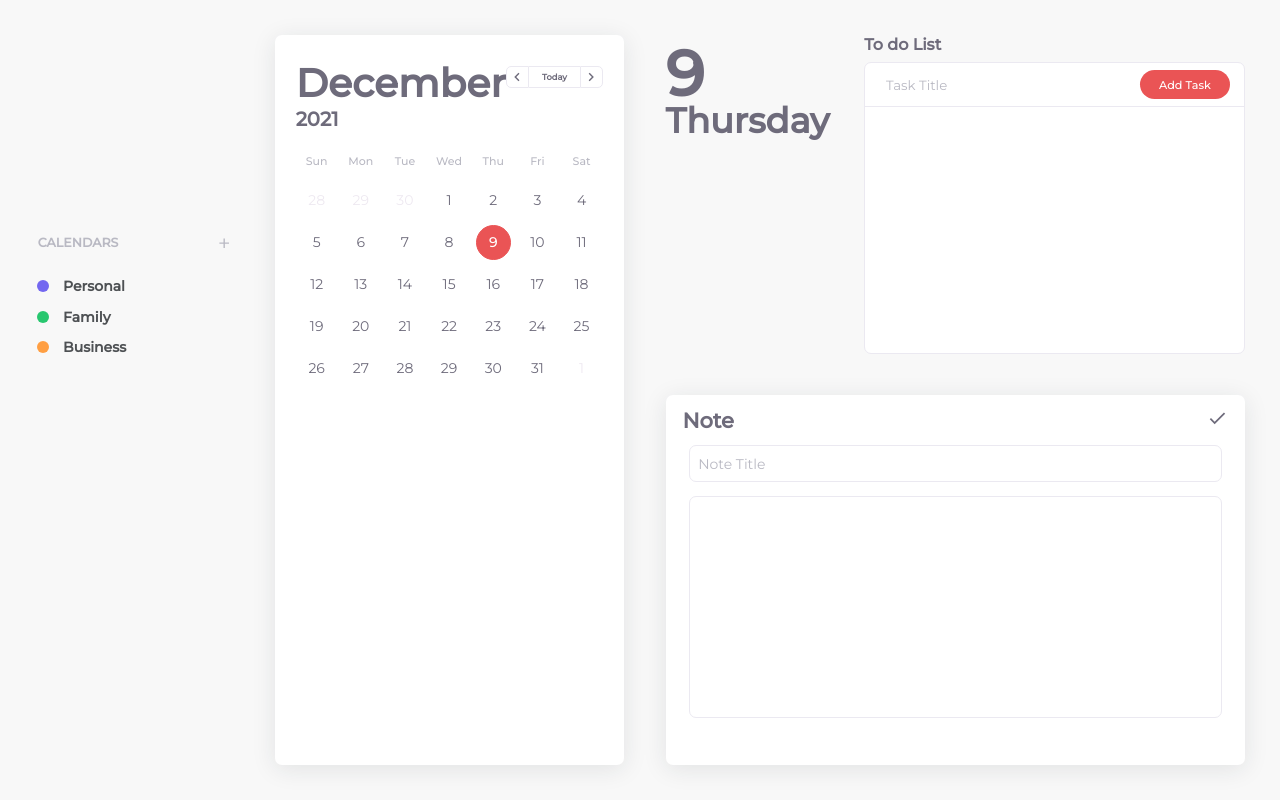
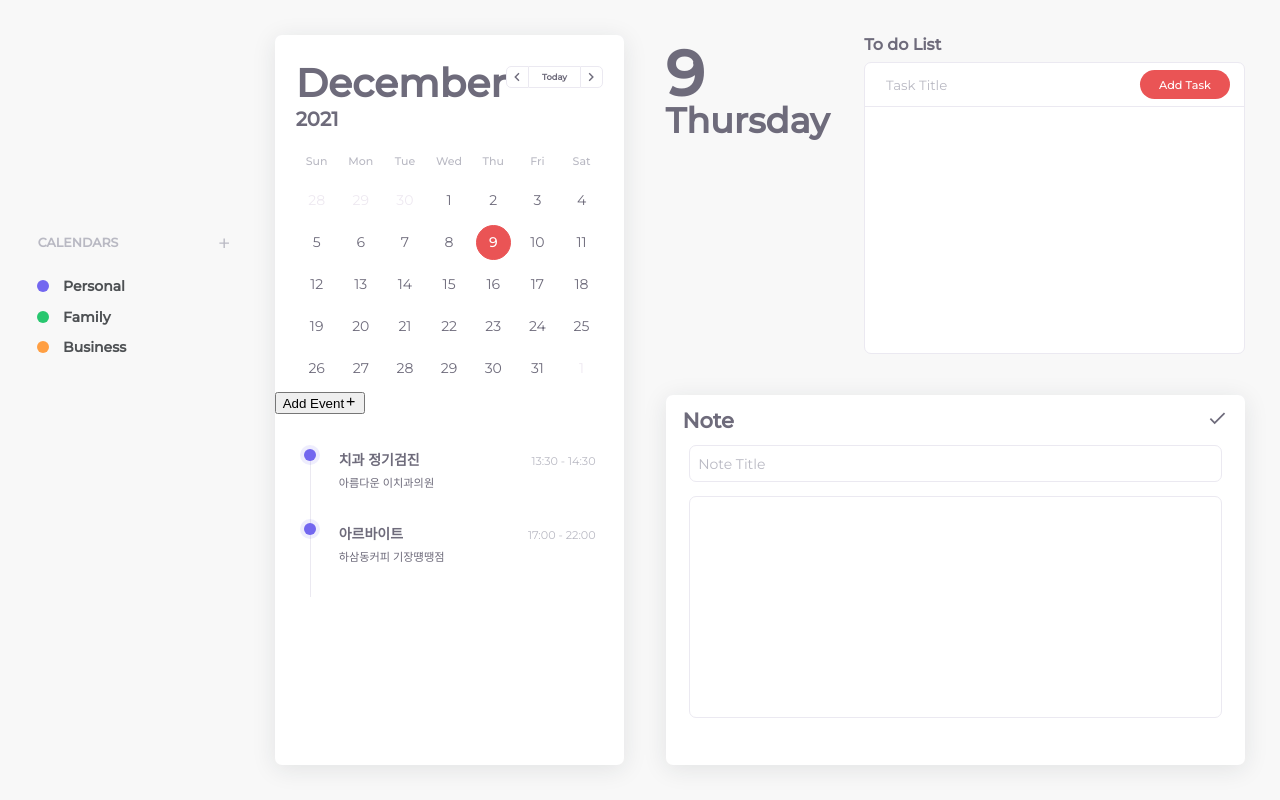
Before and after one commit to joan-KIM/diary, a React (Create React App) app: page / in a window 1280 px wide. Built offline with nearby package versions, Linux system fonts and the light colour scheme.

Commit message:
타임라인 디자인 CSS 적용

```diff
--- a/src/App.css
+++ b/src/App.css
@@ -375,7 +375,7 @@ body{
   justify-content: center;
   align-items: center;
   margin: auto;
-  border-radius: 2em;
+  border-radius: 50%;
   cursor: pointer;
 }
 
@@ -534,3 +534,66 @@ body{
 .add-calendar-btn:hover > .add-btn-mark{
   color: #EA5455;
 }
+
+.timeline{
+  /* background-color: aquamarine; */
+  list-style-type: none;
+  padding: 2.5em;
+  padding-right: 2em;
+  margin:0;
+}
+
+.timeline-item{
+  /* background-color: #7367f0; */
+  margin: 0;
+  border: 1px solid #EBE9F1;
+  border-style: none none none solid;
+  position: relative;
+  padding-left: 2em;
+}
+
+.timeline-point{
+  width: 12px;
+  height: 12px;
+  border-radius: 50%;
+  background-color: #7367f0;
+  position: absolute;
+  top: 0;
+  left: -6.2px;
+}
+
+.timeline-point::before{
+  content: "";
+  width: 20px;
+  height: 20px;
+  position: absolute;
+  background-color: rgba(115, 103, 240, 0.12);
+  border-radius: 50%;
+  top: -4px;
+  left: -4px;
+}
+
+.event-wrapper{
+  display: flex;
+  align-items: baseline;
+}
+
+.event-title{
+  font-weight: 600;
+  color: #6E6B7B;
+}
+
+.event-time{
+  display: block;
+  margin-left: auto;
+  font-size: 0.8em;
+  color: #b9b9c3;
+}
+
+.event-place{
+  padding-bottom: 3em;
+  padding-top: 0.4em;
+  color: #6E6B7B;
+  font-size: 0.8em;
+  margin:0;
+}
--- a/src/components/Calendar.jsx
+++ b/src/components/Calendar.jsx
@@ -1,11 +1,33 @@
 import React from "react";
 import DatePicker from "./DatePicker";
+import {MdAdd} from "react-icons/md";
 
 export default function Calendar({date, changeHandler}){
     return (
         <div className='calendar-section' >
             <div className='calendar-container'>
                <DatePicker selectedDate={date} changeHandler={changeHandler}></DatePicker>
+
+               <button>Add Event<MdAdd /></button>
+
+               <ul className='timeline'>
+                    <li className='timeline-item'>
+                        <div className='timeline-point'></div>
+                        <div className='event-wrapper'>
+                            <span className='event-title'>치과 정기검진</span>
+                            <span className='event-time'>13:30 - 14:30</span>
+                        </div>
+                        <p className='event-place'>아름다운 이치과의원</p>
+                    </li>
+                    <li className='timeline-item'>
+                        <div className='timeline-point'></div>
+                        <div className='event-wrapper'>
+                            <span className='event-title'>아르바이트</span>
+                            <span className='event-time'>17:00 - 22:00</span>
+                        </div>
+                        <p className='event-place'>하삼동커피 기장떙땡점</p>
+                    </li>
+               </ul>
             </div>
         </div>
     )
```
